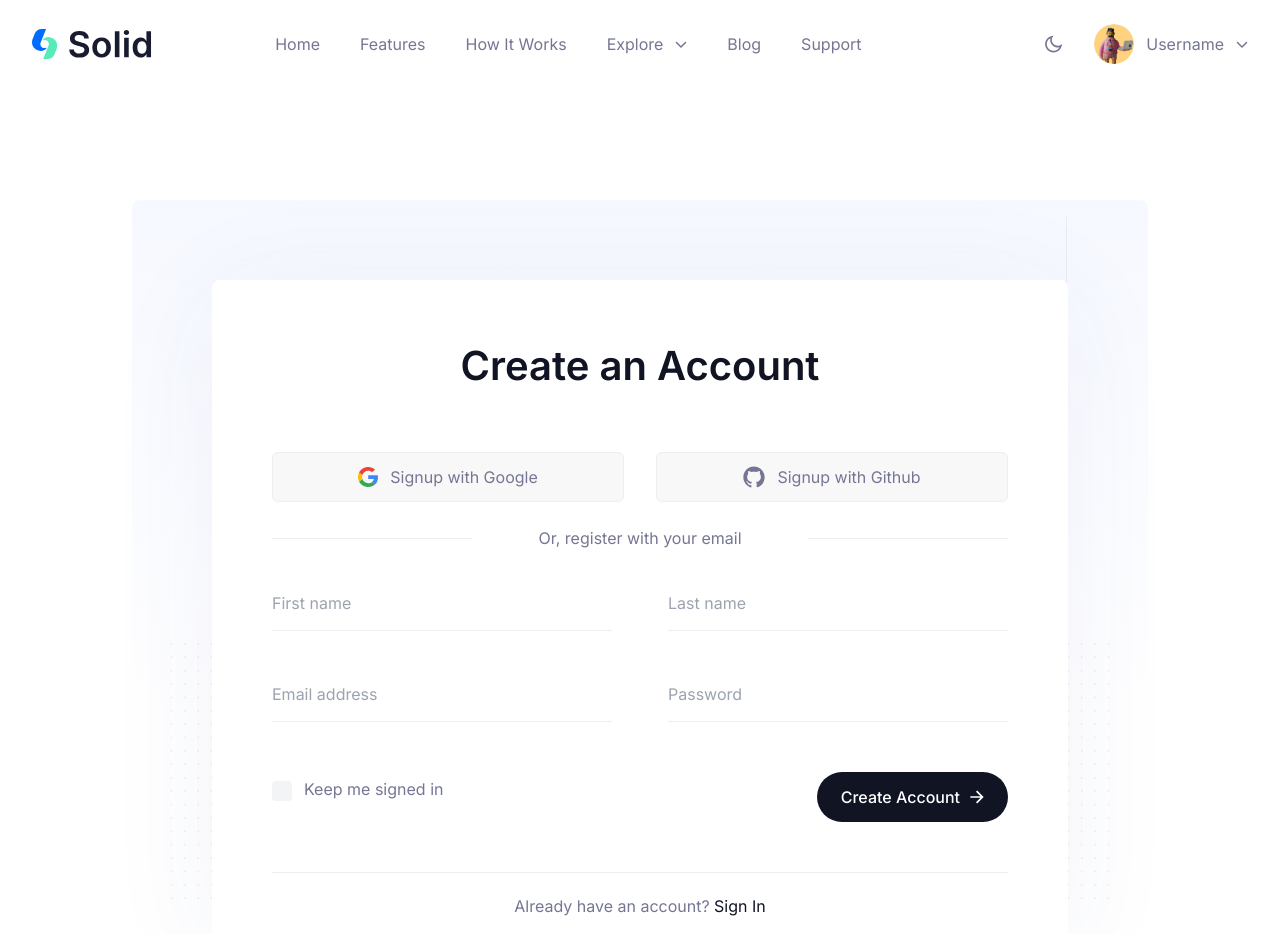
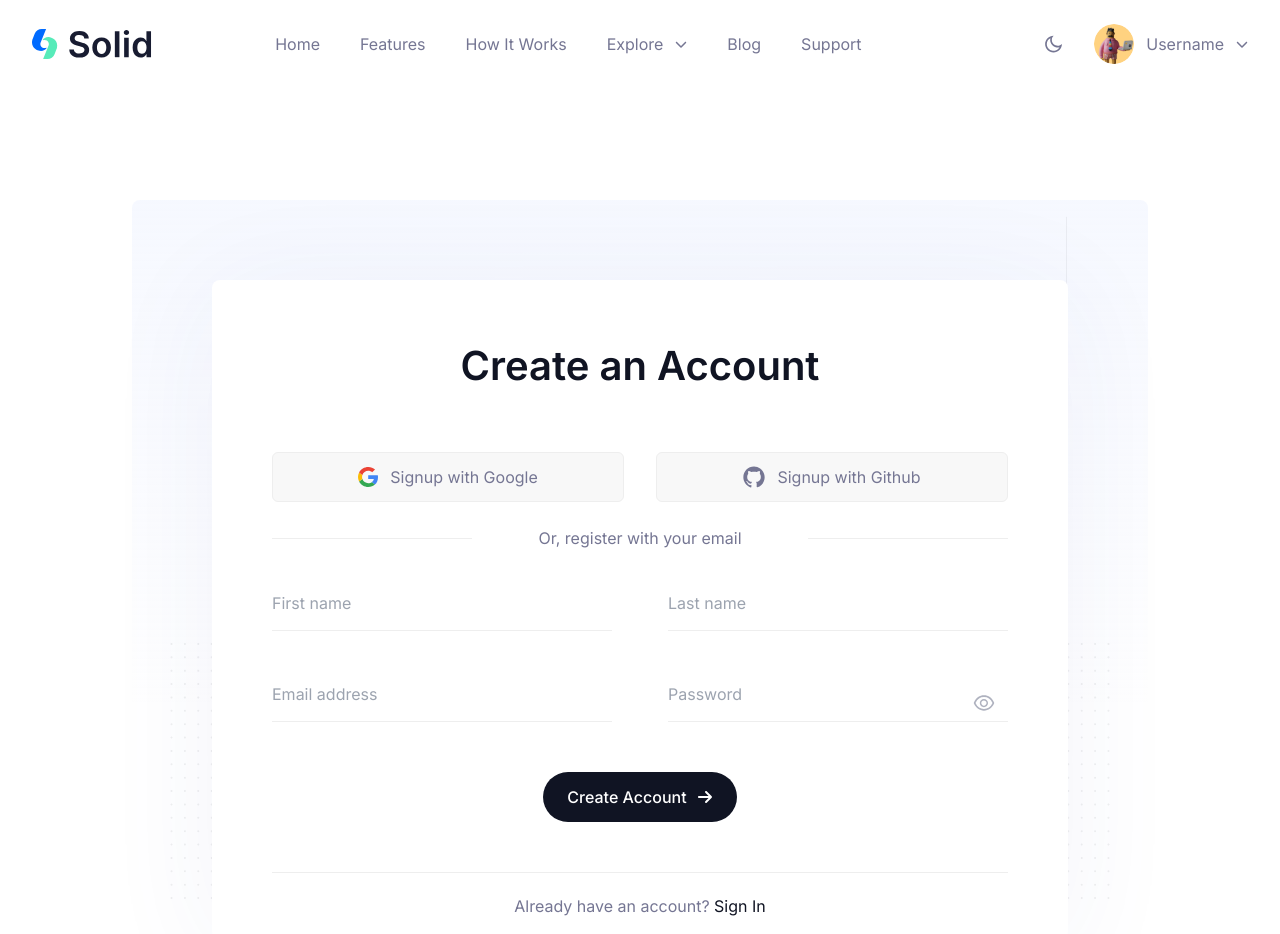
Before and after one commit to abhishek1711mmmut/Testimonial-TrustSphere, a Next.js app in the folder Frontend/: page /auth/signup in a window 1280 px wide. Shown: the top 934 px of the page. Built offline with nearby package versions, Linux system fonts and the light colour scheme.

Commit message:
otp modal added

```diff
--- a/Frontend/package.json
+++ b/Frontend/package.json
@@ -18,6 +18,7 @@
     "react": "^18",
     "react-dom": "^18",
     "react-hot-toast": "^2.4.1",
+    "react-icons": "^5.3.0",
     "swiper": "^11.1.14"
   },
   "devDependencies": {
--- /dev/null
+++ b/Frontend/src/components/Auth/OTPModal.tsx
@@ -0,0 +1,113 @@
+import { useState, useEffect, useRef } from "react";
+
+interface OtpModalProps {
+  isOpen: boolean;
+  onClose: () => void;
+}
+
+const OtpModal: React.FC<OtpModalProps> = ({ isOpen, onClose }) => {
+  const [otp, setOtp] = useState<string[]>(Array(6).fill(""));
+  const inputRefs = useRef<(HTMLInputElement | null)[]>(Array(6).fill(null));
+
+  useEffect(() => {
+    if (isOpen) {
+      inputRefs.current[0]?.focus();
+    }
+  }, [isOpen]);
+
+  const handleChange = (
+    e: React.ChangeEvent<HTMLInputElement>,
+    index: number,
+  ) => {
+    const { value } = e.target;
+    if (/\D/.test(value)) return;
+
+    const newOtp = [...otp];
+    newOtp[index] = value.slice(0, 1);
+
+    setOtp(newOtp);
+
+    if (value && index < otp.length - 1) {
+      inputRefs.current[index + 1]?.focus();
+    }
+  };
+
+  const handleBackspace = (index: number) => {
+    if (index > 0 && !otp[index]) {
+      inputRefs.current[index - 1]?.focus();
+    }
+  };
+
+  const handlePaste = (
+    e: React.ClipboardEvent<HTMLInputElement>,
+    index: number,
+  ) => {
+    const pastedData = e.clipboardData.getData("text");
+    if (/^\d{6}$/.test(pastedData)) {
+      setOtp(pastedData.split(""));
+      inputRefs.current[5]?.focus();
+    }
+    e.preventDefault();
+  };
+
+  const handleClose = () => {
+    setOtp(Array(6).fill(""));
+    onClose();
+  };
+
+  const handleSubmit = () => {
+    alert(`Submitted OTP: ${otp.join("")}`);
+    setOtp(Array(6).fill(""));
+    onClose();
+  };
+
+  return (
+    <div
+      className={`fixed inset-0 flex items-center justify-center bg-black bg-opacity-30 transition-opacity dark:bg-blackho dark:bg-opacity-20 ${isOpen ? "opacity-100" : "pointer-events-none opacity-0"}`}
+    >
+      <div className="w-96 scale-100 transform rounded-lg bg-white p-8 shadow-lg transition-transform dark:bg-blacksection">
+        <h2 className="mb-6 text-center text-xl font-bold">Enter OTP</h2>
+        <div className="mb-4 flex justify-between">
+          {otp.map((digit, index) => (
+            <input
+              key={index}
+              type="text"
+              maxLength={1}
+              value={digit}
+              onChange={(e) => handleChange(e, index)}
+              onFocus={() => inputRefs.current[index]?.select()}
+              onKeyDown={(e) => {
+                if (e.key === "Backspace") {
+                  handleBackspace(index);
+                }
+              }}
+              onPaste={(e) => handlePaste(e, index)}
+              ref={(el) => {
+                if (inputRefs.current[index] === null) {
+                  inputRefs.current[index] = el;
+                }
+              }}
+              className="h-12 w-12 rounded border border-gray-300 text-center text-2xl focus:outline-none focus:ring-2 focus:ring-blue-500 dark:border-black"
+            />
+          ))}
+        </div>
+        <button
+          type="button"
+          onClick={handleSubmit}
+          className="w-full rounded-lg bg-blue-600 py-2 text-white transition hover:bg-blue-700"
+        >
+          Submit
+        </button>
+        <button
+          type="button"
+          onClick={handleClose}
+          className="mt-2 w-full text-center text-blue-600 hover:underline"
+        >
+          Cancel
+        </button>
+      </div>
+    </div>
+  );
+};
+
+export default OtpModal;
--- a/Frontend/src/components/Auth/Signup.tsx
+++ b/Frontend/src/components/Auth/Signup.tsx
@@ -3,14 +3,28 @@ import { motion } from "framer-motion";
 import Image from "next/image";
 import Link from "next/link";
 import { useState } from "react";
+import { AiOutlineEye, AiOutlineEyeInvisible } from "react-icons/ai";
+import { FaArrowRight } from "react-icons/fa6";
+import OtpModal from "@/components/Auth/OTPModal";
 
 const Signup = () => {
+  const [showPassword, setShowPassword] = useState(false);
+  const [isModalOpen, setIsModalOpen] = useState(false);
+
+  const handleOpenModal = () => setIsModalOpen(true);
+  const handleCloseModal = () => setIsModalOpen(false);
+
   const [data, setData] = useState({
     firstName: "",
     lastName: "",
     email: "",
     password: "",
   });
+
+  const handleSubmit = () => {
+    console.log(data);
+    handleOpenModal();
+  };
 
   return (
     <>
@@ -123,12 +137,13 @@ const Signup = () => {
               <span className="dark:bg-stroke-dark hidden h-[1px] w-full max-w-[200px] bg-stroke dark:bg-strokedark sm:block"></span>
             </div>
 
-            <form onSubmit={
-              (e) => {
+            <form
+              onSubmit={(e) => {
                 e.preventDefault();
-                console.log(data);
-              }
-            }>
+                handleSubmit();
+                return false;
+              }}
+            >
               <div className="mb-7.5 flex flex-col gap-7.5 lg:mb-12.5 lg:flex-row lg:justify-between lg:gap-14">
                 <input
                   name="firstName"
@@ -172,9 +187,10 @@ const Signup = () => {
                   className="w-full border-b border-stroke bg-transparent pb-3.5 focus:border-waterloo focus:placeholder:text-black focus-visible:outline-none dark:border-strokedark dark:focus:border-manatee dark:focus:placeholder:text-white lg:w-1/2"
                 />
 
+                <div className="relative w-full lg:w-1/2">
                   <input
                     name="password"
-                  type="password"
+                    type={showPassword ? "text" : "password"}
                     placeholder="Password"
                     value={data.password}
                     onChange={(e) =>
@@ -182,63 +198,33 @@ const Signup = () => {
                     }
                     maxLength={50}
                     required
-                  className="w-full border-b border-stroke bg-transparent pb-3.5 focus:border-waterloo focus:placeholder:text-black focus-visible:outline-none dark:border-strokedark dark:focus:border-manatee dark:focus:placeholder:text-white lg:w-1/2"
+                    className="w-full border-b border-stroke bg-transparent pb-3.5 focus:border-waterloo focus:placeholder:text-black focus-visible:outline-none dark:border-strokedark dark:focus:border-manatee dark:focus:placeholder:text-white"
                   />
+                  <span
+                    onClick={() => setShowPassword((prev) => !prev)}
+                    className="absolute right-3 top-[10px] z-[10] cursor-pointer"
+                  >
+                    {showPassword ? (
+                      <AiOutlineEyeInvisible fontSize={24} fill="#AFB2BF" />
+                    ) : (
+                      <AiOutlineEye fontSize={24} fill="#AFB2BF" />
+                    )}
+                  </span>
+                </div>
               </div>
 
               <div className="flex flex-wrap gap-10 md:justify-between xl:gap-15">
-                <div className="mb-4 flex items-center">
-                  <input
-                    id="default-checkbox"
-                    type="checkbox"
-                    className="peer sr-only"
-                  />
-                  <span className="border-gray-300 bg-gray-100 text-blue-600 dark:border-gray-600 dark:bg-gray-700 group mt-1 flex h-5 min-w-[20px] items-center justify-center rounded peer-checked:bg-primary">
-                    <svg
-                      className="opacity-0 peer-checked:group-[]:opacity-100"
-                      width="10"
-                      height="8"
-                      viewBox="0 0 10 8"
-                      fill="none"
-                      xmlns="http://www.w3.org/2000/svg"
-                    >
-                      <path
-                        fillRule="evenodd"
-                        clipRule="evenodd"
-                        d="M9.70704 0.792787C9.89451 0.980314 9.99983 1.23462 9.99983 1.49979C9.99983 1.76495 9.89451 2.01926 9.70704 2.20679L4.70704 7.20679C4.51951 7.39426 4.26521 7.49957 4.00004 7.49957C3.73488 7.49957 3.48057 7.39426 3.29304 7.20679L0.293041 4.20679C0.110883 4.01818 0.0100885 3.76558 0.0123669 3.50339C0.0146453 3.24119 0.119814 2.99038 0.305222 2.80497C0.490631 2.61956 0.741443 2.51439 1.00364 2.51211C1.26584 2.50983 1.51844 2.61063 1.70704 2.79279L4.00004 5.08579L8.29304 0.792787C8.48057 0.605316 8.73488 0.5 9.00004 0.5C9.26521 0.5 9.51951 0.605316 9.70704 0.792787Z"
-                        fill="white"
-                      />
-                    </svg>
-                  </span>
-                  <label
-                    htmlFor="default-checkbox"
-                    className="flex max-w-[425px] cursor-pointer select-none  pl-3"
-                  >
-                    Keep me signed in
-                  </label>
-                </div>
-
                 <button
                   type="submit"
                   aria-label="signup with email and password"
-                  className="inline-flex items-center gap-2.5 rounded-full bg-black px-6 py-3 font-medium text-white duration-300 ease-in-out hover:bg-blackho dark:bg-btndark dark:hover:bg-blackho"
+                  className="mx-auto inline-flex items-center gap-2.5 rounded-full bg-black px-6 py-3 font-medium text-white duration-300 ease-in-out hover:bg-blackho dark:bg-btndark dark:hover:bg-blackho"
                 >
                   Create Account
-                  <svg
-                    className="fill-white"
-                    width="14"
-                    height="14"
-                    viewBox="0 0 14 14"
-                    fill="none"
-                    xmlns="http://www.w3.org/2000/svg"
-                  >
-                    <path
-                      d="M10.4767 6.16664L6.00668 1.69664L7.18501 0.518311L13.6667 6.99998L7.18501 13.4816L6.00668 12.3033L10.4767 7.83331H0.333344V6.16664H10.4767Z"
-                      fill=""
-                    />
-                  </svg>
+                  <FaArrowRight />
                 </button>
               </div>
+
+              <OtpModal isOpen={isModalOpen} onClose={handleCloseModal} />
 
               <div className="mt-12.5 border-t border-stroke py-5 text-center dark:border-strokedark">
                 <p>
```
Also changed, not shown: 1 other file (tests, documents, lock files or other folders). Lines whose indentation alone changed are shown as unchanged.
